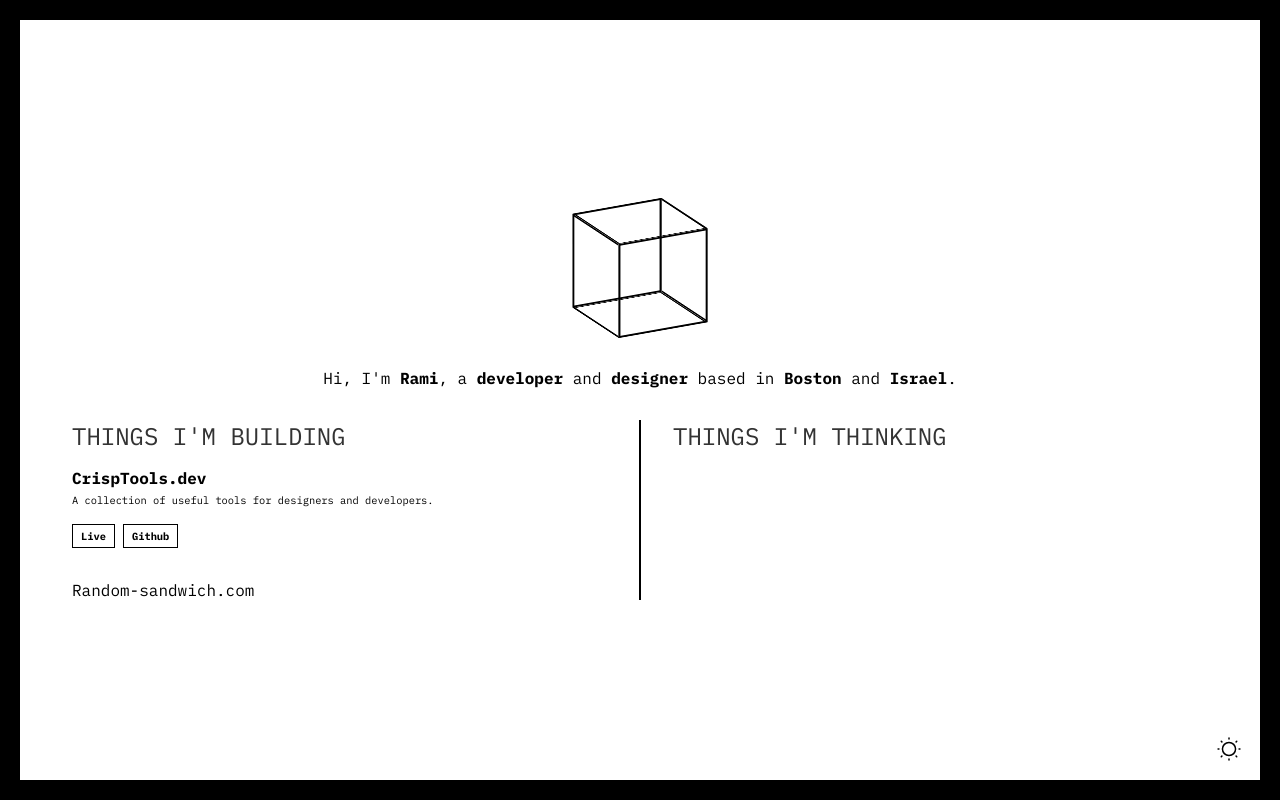
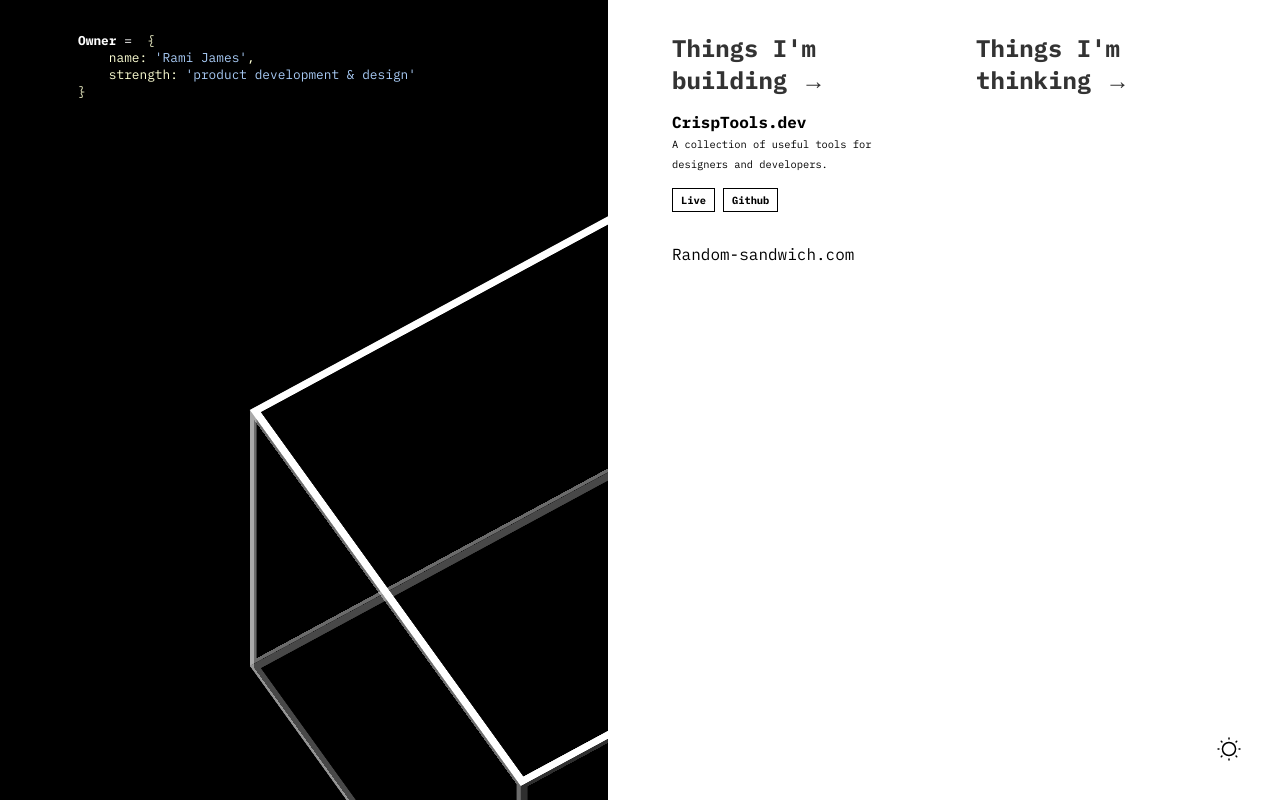
Before and after one commit to ramijames/ramijames.com, a Nuxt app: page / in a window 1280 px wide. Built offline with nearby package versions, Linux system fonts and the light colour scheme.

Commit message:
Trying something else besides the cube

```diff
--- a/assets/main.css
+++ b/assets/main.css
@@ -1,11 +1,9 @@
 body.light {
   color: #f0f0f0;
   color: #000000;
-  box-shadow: inset 0 0 0 20px rgba(0,0,0,1);
 }
 
 body.dark {
   background-color: #000000;
   color: #ffffff;
-  box-shadow: inset 0 0 0 20px rgba(255,255,255,1);
 }
--- a/pages/index.vue
+++ b/pages/index.vue
@@ -1,7 +1,6 @@
 <template>
   <section class="home">
     <section class="core">
-      <!-- <nuxt-link to="/build">Things I'm building</nuxt-link> -->
       <div class="cube">
         <div class="top"></div>
         <div class="right"></div>
@@ -10,12 +9,16 @@
         <div class="front"></div>
         <div class="back"></div>
       </div>
-      <!-- <nuxt-link to="/thoughts">Things I'm thinking</nuxt-link> -->
+      <pre class="text">
+      <strong>Owner</strong> = <span class="tint-yellow"> {
+          name: <span class="tint-blue">'Rami James'</span>,
+          strength: <span class="tint-blue">'product development & design'</span>
+      }</span></pre>
     </section>
-    <p>Hi, I'm <strong>Rami</strong>, a <strong>developer</strong> and <strong>designer</strong> based in <strong>Boston</strong> and <strong>Israel</strong>.</p>
+    <section class="content">
       <section class="sections">
         <div class="building">
-        <nuxt-link to="/build" class="main-links">Things I'm building</nuxt-link>
+          <nuxt-link to="/build" class="main-links">Things I'm building →</nuxt-link>
           <div class="single-product">
             <p><strong>CrispTools.dev</strong></p>
             <p><small>A collection of useful tools for designers and developers.</small></p>
@@ -27,8 +30,9 @@
           <p>Random-sandwich.com</p>
         </div>
         <div class="thinking">
-        <nuxt-link to="/thoughts" class="main-links">Things I'm thinking</nuxt-link>
+          <nuxt-link to="/thoughts" class="main-links">Things I'm thinking →</nuxt-link>
         </div>
+      </section>
     </section>
     <ThemeSwitcher />
   </section>
@@ -59,31 +63,70 @@
 
 .home {
   display:flex;
-  flex-direction: column;
-  align-items: center;
-  justify-content: center;
+  flex-direction: row;
+  justify-content: flex-start;
   height: 100vh;
+  width:100vw;
 }
 
 .core {
   display: flex;
   align-items: center;
-  height:200px;
+  justify-content: center;
+  height:100%;
+  background-color: black;
+  width:50%;
+  overflow: hidden;
+  position: relative;
+}
+
+    .dark .core {
+      background-color: white;
+    }
+
+.core .text {
+  color:white;
+  font-size:1dvw;
+  font-family: 'IBM Plex Mono';
+  position: absolute;
+  top:2rem;
+  left:2rem;
+  right:2rem;
+}
+
+    .tint-yellow {
+      color:rgb(253, 255, 211);
+    }
+
+    .tint-blue {
+      color:rgb(169, 204, 247);
+    }
+
+    .dark .core .text {
+      color:black;
+    }
+
+.content {
+  display: flex;
+  flex-direction: column;
+  justify-content: start;
+  align-items: start;
+  align-content: start;
+  padding: 0 2rem;
+  width:50%;
+
 }
 
 .sections {
   display: flex;
   flex-direction: row;
-  justify-content: center;
-  margin:2rem 0;
   width: 100%;
   max-width:1200px;
 }
 
   .building {
-    padding:0 2rem;
-    border-right:2px solid black;
     width:50%;
+    padding:2rem;
   }
 
       .single-product {
@@ -113,8 +156,8 @@
       }
 
   .thinking {
-    padding:0 2rem;
     width:50%;
+    padding:2rem;
   }
 
 a.main-links {
@@ -123,76 +166,98 @@
   color: #333;
   font-size: 1.5rem;
   font-family: 'IBM Plex Mono';
-  text-transform: uppercase;
+  font-weight: bold;
   display: flex;
   align-items: center;
   margin:0 0 1rem;
 }
 
+    .dark a.main-links {
+      color:white;
+    }
+
 .cube {
   -webkit-transform-style: preserve-3d;
   transform-style: preserve-3d;
-  -webkit-animation: spin 30s infinite ease-out;
-  animation: spin 30s infinite ease-out;
+  animation: spin 90s infinite ease-out;
   position: relative;
-  width: 100px;
-  height: 100px;
+  width: 100vw;
+  height: 100vw;
   margin: 0 4rem;
+  scale:0.2;
+  top:30%;
+  left:20%
 }
 
 .cube div {
-   width: 100px;
-   height: 100px;
-   line-height: 100px;
+   width: 200vw;
+   height: 200vw;
+   line-height: 100vw;
    text-align: center;
-   box-shadow: inset 0px 0px 0px 2px rgba(0,0,0);
+   box-shadow: inset 0px 0px 0px 40px rgb(255, 255, 255, 0.7);
    background: transparent;
    display: block;
    position: absolute;
 }
 
+    .dark .cube div {
+      box-shadow: inset 0px 0px 0px 40px rgb(0, 0, 0, 0.7);
+    }
+
 .cube div.top {
+  box-shadow: inset 0px 0px 0px 40px rgb(255, 255, 255);
   -webkit-transform: rotateX(90deg);
   transform: rotateX(90deg);
-  margin-top: -50px;
+  margin-top: -100vw;
 }
 
 .cube div.right {
+  box-shadow: inset 0px 0px 0px 40px rgb(255, 255, 255, 0.5);
   -webkit-transform: rotateY(90deg);
   transform: rotateY(90deg);
-  margin-left: 50px;
+  margin-left: 100vw;
+  opacity: 0.6;
 }
 
 .cube div.bottom {
   -webkit-transform: rotateX(-90deg);
   transform: rotateX(-90deg);
-  margin-top: 50px;
+  margin-top: 100vw;
+  opacity: 0.4;
 }
 
 .cube div.left {
   -webkit-transform: rotateY(-90deg);
-  margin-left: -50px;
+  margin-left: -100vw;
   transform: rotateY(-90deg);
+  opacity: 0.6;
 }
 
 .cube div.front {
-  -webkit-transform: translateZ(50px);
-  transform: translateZ(50px);
+  box-shadow: inset 0px 0px 0px 40px rgb(255, 255, 255, 0.3);
+  -webkit-transform: translateZ(100vw);
+  transform: translateZ(100vw);
+  opacity: 0.6;
 }
 
 .cube div.back {
-  -webkit-transform: translateZ(-50px) rotateX(180deg);
-  transform: translateZ(-50px) rotateX(180deg);
+  -webkit-transform: translateZ(-100vw) rotateX(180deg);
+  transform: translateZ(-100vw) rotateX(180deg);
+  opacity: 0.6;
 }
 
 @keyframes spin {
   0% {
-    -webkit-transform: rotateX(-20deg) rotateY(20deg);
-    transform: rotateX(-20deg) rotateY(20deg);
+    -webkit-transform: rotateX(-60deg) rotateY(0deg);
+    transform: rotateX(-60deg) rotateY(0deg);
+  }
+  50% {
+    -webkit-transform: rotateX(-60deg) rotateY(180deg);
+    transform: rotateX(-60deg) rotateY(180deg);
   }
   100% {
-    -webkit-transform: rotateX(-20deg) rotateY(740deg);
-    transform: rotateX(-20deg) rotateY(740deg);
+    -webkit-transform: rotateX(-60deg) rotateY(360deg);
+    transform: rotateX(-60deg) rotateY(360deg);
   }
 }
 
```
Lines whose indentation alone changed are shown as unchanged.
